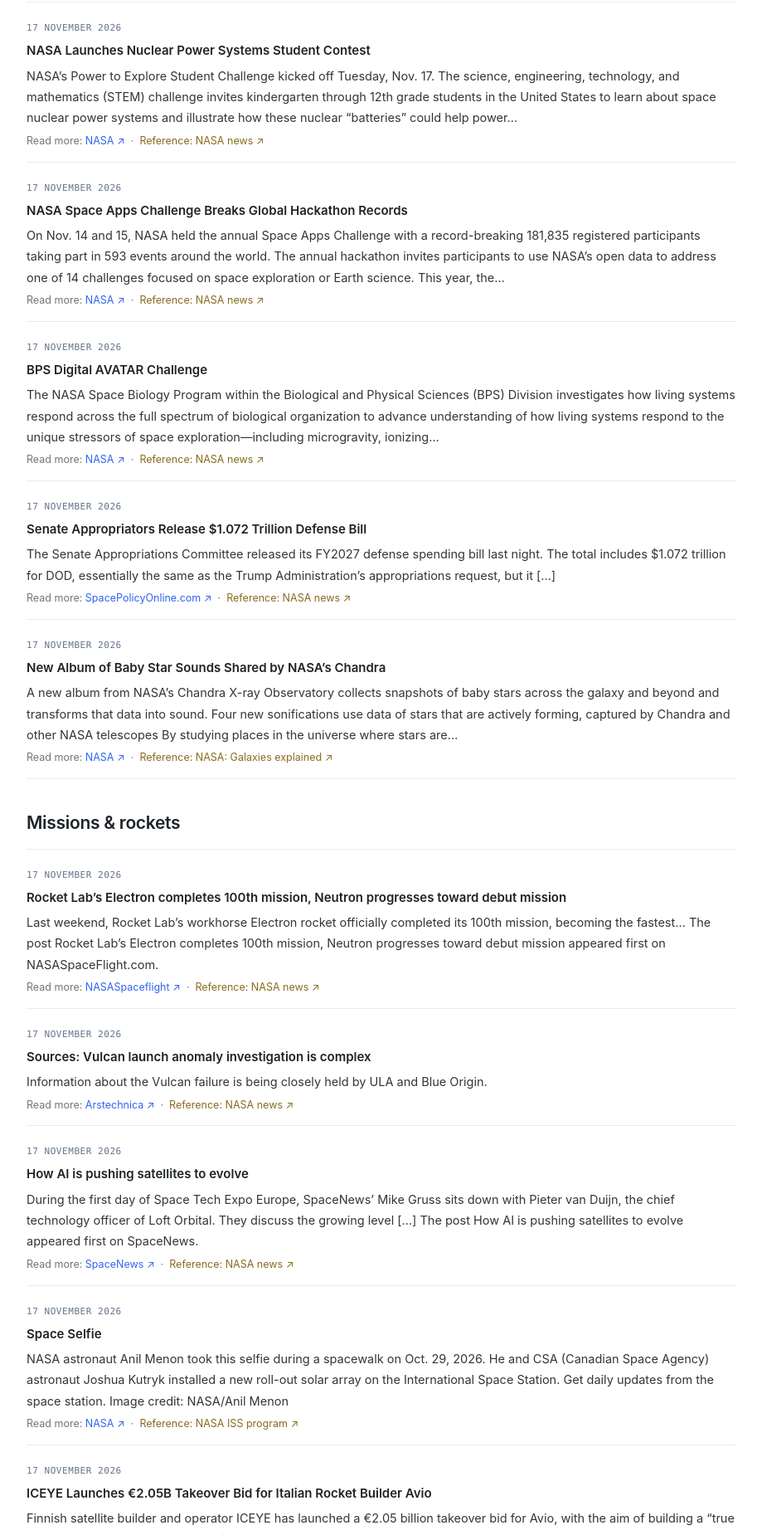
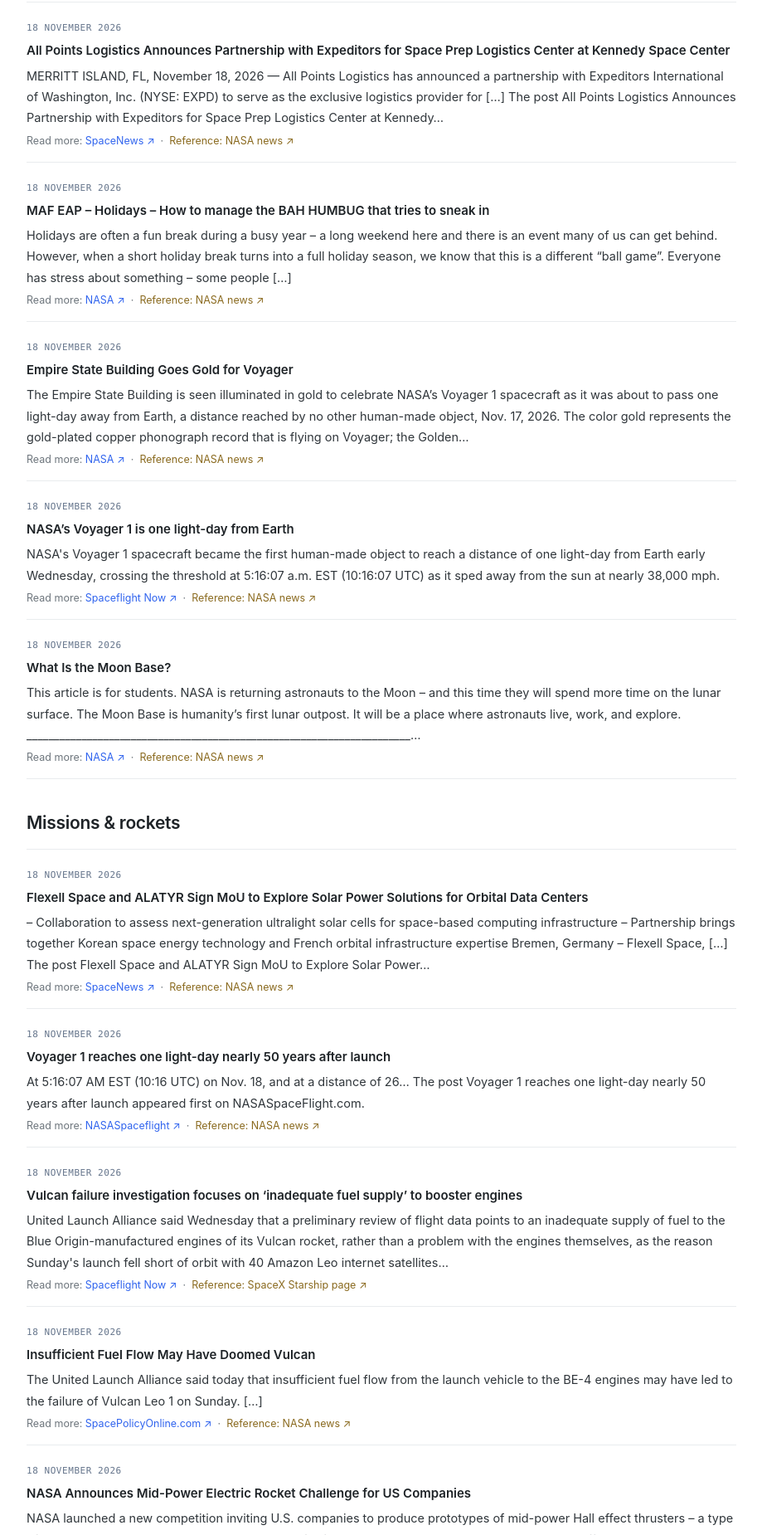
Before and after one commit to mais-pac/mais-pac.github.io, a website: page news/index.html in a window 1280 px wide. Shown: the part 950-2800 px from the top of the page at 83% size, without its empty margins (340-1259 px from the left). Drawn offline with Linux system fonts and the light colour scheme.

Commit message:
Auto-refresh News page [skip ci]

```diff
--- a/news/index.html
+++ b/news/index.html
@@ -72,7 +72,7 @@
     <main id="main-content" class="teaching-main">
       <h2 class="page-title">Sky &amp; Space News</h2>
       <p class="auto-refresh-badge"><span class="nav-live-dot" aria-hidden="true"></span> Refreshes automatically every day — no manual editing</p>
-      <p class="lead">What is happening above us and around the industry — pulled in automatically from NASA and the Spaceflight News API, then organised for club discussions. Last refreshed 18 November 2026 · 07:43 Ulaanbaatar time. Every item links to its source, plus a second reference so you can read deeper and form your own opinion.</p>
+      <p class="lead">What is happening above us and around the industry — pulled in automatically from NASA and the Spaceflight News API, then organised for club discussions. Last refreshed 19 November 2026 · 07:44 Ulaanbaatar time. Every item links to its source, plus a second reference so you can read deeper and form your own opinion.</p>
 
       <section aria-labelledby="wonder-title">
         <h2 id="wonder-title" class="sr-only-heading">Today's Cosmic Wonder</h2>
@@ -95,34 +95,35 @@
         <h2 id="astro-title">Astronomy &amp; space science</h2>
         <ul class="news-list">
           <li>
-            <span class="news-date">17 November 2026</span>
-            <h4>NASA Launches Nuclear Power Systems Student Contest</h4>
-            <p>NASA’s Power to Explore Student Challenge kicked off Tuesday, Nov. 17. The science, engineering, technology, and mathematics (STEM) challenge invites kindergarten through 12th grade students in the United States to learn about space nuclear power systems and illustrate how these nuclear “batteries” could help power…</p>
-            <p class="news-src">Read more: <a href="https://science.nasa.gov/centers-and-facilities/glenn/nasa-launches-nuclear-power-systems-student-contest/" target="_blank" rel="noopener">NASA ↗</a> &nbsp;·&nbsp; <a class="news-ref" href="https://www.nasa.gov/news/" target="_blank" rel="noopener">Reference: NASA news ↗</a></p>
+            <span class="news-date">18 November 2026</span>
+            <h4>All Points Logistics Announces Partnership with Expeditors for Space Prep Logistics Center at Kennedy Space Center</h4>
+            <p>MERRITT ISLAND, FL, November 18, 2026 — All Points Logistics has announced a partnership with Expeditors International of Washington, Inc. (NYSE: EXPD) to serve as the exclusive logistics provider for […]
+The post All Points Logistics Announces Partnership with Expeditors for Space Prep Logistics Center at Kennedy…</p>
+            <p class="news-src">Read more: <a href="https://spacenews.com/all-points-logistics-announces-partnership-with-expeditors-for-space-prep-logistics-center-at-kennedy-space-center/" target="_blank" rel="noopener">SpaceNews ↗</a> &nbsp;·&nbsp; <a class="news-ref" href="https://www.nasa.gov/news/" target="_blank" rel="noopener">Reference: NASA news ↗</a></p>
           </li>
           <li>
-            <span class="news-date">17 November 2026</span>
-            <h4>NASA Space Apps Challenge Breaks Global Hackathon Records</h4>
-            <p>On Nov. 14 and 15, NASA held the annual Space Apps Challenge with a record-breaking 181,835 registered participants taking part in 593 events around the world. The annual hackathon invites participants to use NASA’s open data to address one of 14 challenges focused on space exploration or Earth science. This year, the…</p>
-            <p class="news-src">Read more: <a href="https://science.nasa.gov/open-science/nasa-space-apps-challenge-breaks-global-hackathon-records/" target="_blank" rel="noopener">NASA ↗</a> &nbsp;·&nbsp; <a class="news-ref" href="https://www.nasa.gov/news/" target="_blank" rel="noopener">Reference: NASA news ↗</a></p>
+            <span class="news-date">18 November 2026</span>
+            <h4>MAF EAP – Holidays – How to manage the BAH HUMBUG that tries to sneak in</h4>
+            <p>Holidays are often a fun break during a busy year – a long weekend here and there is an event many of us can get behind.  However, when a short holiday break turns into a full holiday season, we know that this is a different “ball game”. Everyone has stress about something – some people […]</p>
+            <p class="news-src">Read more: <a href="https://www.nasa.gov/centers-and-facilities/michoud/maf-eap/maf-eap-holidays-how-to-manage-the-bah-humbug-that-tries-to-sneak-in/" target="_blank" rel="noopener">NASA ↗</a> &nbsp;·&nbsp; <a class="news-ref" href="https://www.nasa.gov/news/" target="_blank" rel="noopener">Reference: NASA news ↗</a></p>
           </li>
           <li>
-            <span class="news-date">17 November 2026</span>
-            <h4>BPS Digital AVATAR Challenge</h4>
-            <p>The NASA Space Biology Program within the Biological and Physical Sciences (BPS) Division investigates how living systems respond across the full spectrum of biological organization to advance understanding of how living systems respond to the unique stressors of space exploration—including microgravity, ionizing…</p>
-            <p class="news-src">Read more: <a href="https://www.nasa.gov/directorates/stmd/prizes-challenges-crowdsourcing-program/center-of-excellence-for-collaborative-innovation-coeci/bps-digital-avatar-challenge/" target="_blank" rel="noopener">NASA ↗</a> &nbsp;·&nbsp; <a class="news-ref" href="https://www.nasa.gov/news/" target="_blank" rel="noopener">Reference: NASA news ↗</a></p>
+            <span class="news-date">18 November 2026</span>
+            <h4>Empire State Building Goes Gold for Voyager</h4>
+            <p>The Empire State Building is seen illuminated in gold to celebrate NASA’s Voyager 1 spacecraft as it was about to pass one light-day away from Earth, a distance reached by no other human-made object, Nov. 17, 2026. The color gold represents the gold-plated copper phonograph record that is flying on Voyager; the Golden…</p>
+            <p class="news-src">Read more: <a href="https://www.nasa.gov/image-article/empire-state-building-goes-gold-for-voyager/" target="_blank" rel="noopener">NASA ↗</a> &nbsp;·&nbsp; <a class="news-ref" href="https://www.nasa.gov/news/" target="_blank" rel="noopener">Reference: NASA news ↗</a></p>
           </li>
           <li>
-            <span class="news-date">17 November 2026</span>
-            <h4>Senate Appropriators Release $1.072 Trillion Defense Bill</h4>
-            <p>The Senate Appropriations Committee released its FY2027 defense spending bill last night. The total includes $1.072 trillion for DOD, essentially the same as the Trump Administration’s appropriations request, but it […]</p>
-            <p class="news-src">Read more: <a href="https://spacepolicyonline.com/news/senate-appropriators-release-1-072-trillion-defense-bill/" target="_blank" rel="noopener">SpacePolicyOnline.com ↗</a> &nbsp;·&nbsp; <a class="news-ref" href="https://www.nasa.gov/news/" target="_blank" rel="noopener">Reference: NASA news ↗</a></p>
+            <span class="news-date">18 November 2026</span>
+            <h4>NASA’s Voyager 1 is one light-day from Earth</h4>
+            <p>NASA's Voyager 1 spacecraft became the first human-made object to reach a distance of one light-day from Earth early Wednesday, crossing the threshold at 5:16:07 a.m. EST (10:16:07 UTC) as it sped away from the sun at nearly 38,000 mph.</p>
+            <p class="news-src">Read more: <a href="https://spaceflightnow.com/2026/11/18/nasas-voyager-1-is-one-light-day-from-earth/" target="_blank" rel="noopener">Spaceflight Now ↗</a> &nbsp;·&nbsp; <a class="news-ref" href="https://www.nasa.gov/news/" target="_blank" rel="noopener">Reference: NASA news ↗</a></p>
           </li>
           <li>
-            <span class="news-date">17 November 2026</span>
-            <h4>New Album of Baby Star Sounds Shared by NASA’s Chandra</h4>
-            <p>A new album from NASA’s Chandra X-ray Observatory collects snapshots of baby stars across the galaxy and beyond and transforms that data into sound. Four new sonifications use data of stars that are actively forming, captured by Chandra and other NASA telescopes By studying places in the universe where stars are…</p>
-            <p class="news-src">Read more: <a href="https://science.nasa.gov/missions/chandra/new-album-of-baby-star-sounds-shared-by-nasas-chandra/" target="_blank" rel="noopener">NASA ↗</a> &nbsp;·&nbsp; <a class="news-ref" href="https://science.nasa.gov/universe/galaxies/" target="_blank" rel="noopener">Reference: NASA: Galaxies explained ↗</a></p>
+            <span class="news-date">18 November 2026</span>
+            <h4>What Is the Moon Base?</h4>
+            <p>This article is for students. NASA is returning astronauts to the Moon – and this time they will spend more time on the lunar surface. The Moon Base is humanity’s first lunar outpost. It will be a place where astronauts live, work, and explore. ______________________________________________________________________…</p>
+            <p class="news-src">Read more: <a href="https://www.nasa.gov/learning-resources/for-kids-and-students/what-is-the-moon-base/" target="_blank" rel="noopener">NASA ↗</a> &nbsp;·&nbsp; <a class="news-ref" href="https://www.nasa.gov/news/" target="_blank" rel="noopener">Reference: NASA news ↗</a></p>
           </li>
         </ul>
       </section>
@@ -131,36 +132,36 @@
         <h2 id="missions-title">Missions &amp; rockets</h2>
         <ul class="news-list">
           <li>
-            <span class="news-date">17 November 2026</span>
-            <h4>Rocket Lab’s Electron completes 100th mission, Neutron progresses toward debut mission</h4>
-            <p>Last weekend, Rocket Lab’s workhorse Electron rocket officially completed its 100th mission, becoming the fastest…
-The post Rocket Lab’s Electron completes 100th mission, Neutron progresses toward debut mission appeared first on NASASpaceFlight.com.</p>
-            <p class="news-src">Read more: <a href="https://www.nasaspaceflight.com/2026/11/rocket-lab-update-1126/" target="_blank" rel="noopener">NASASpaceflight ↗</a> &nbsp;·&nbsp; <a class="news-ref" href="https://www.nasa.gov/news/" target="_blank" rel="noopener">Reference: NASA news ↗</a></p>
+            <span class="news-date">18 November 2026</span>
+            <h4>Flexell Space and ALATYR Sign MoU to Explore Solar Power Solutions for Orbital Data Centers</h4>
+            <p>– Collaboration to assess next-generation ultralight solar cells for space-based computing infrastructure – Partnership brings together Korean space energy technology and French orbital infrastructure expertise Bremen, Germany – Flexell Space, […]
+The post Flexell Space and ALATYR Sign MoU to Explore Solar Power…</p>
+            <p class="news-src">Read more: <a href="https://spacenews.com/flexell-space-and-alatyr-sign-mou-to-explore-solar-power-solutions-for-orbital-data-centers/" target="_blank" rel="noopener">SpaceNews ↗</a> &nbsp;·&nbsp; <a class="news-ref" href="https://www.nasa.gov/news/" target="_blank" rel="noopener">Reference: NASA news ↗</a></p>
           </li>
           <li>
-            <span class="news-date">17 November 2026</span>
-            <h4>Sources: Vulcan launch anomaly investigation is complex</h4>
-            <p>Information about the Vulcan failure is being closely held by ULA and Blue Origin.</p>
-            <p class="news-src">Read more: <a href="https://arstechnica.com/space/2026/11/sources-vulcan-launch-anomaly-investigation-is-complex/" target="_blank" rel="noopener">Arstechnica ↗</a> &nbsp;·&nbsp; <a class="news-ref" href="https://www.nasa.gov/news/" target="_blank" rel="noopener">Reference: NASA news ↗</a></p>
+            <span class="news-date">18 November 2026</span>
+            <h4>Voyager 1 reaches one light-day nearly 50 years after launch</h4>
+            <p>At 5:16:07 AM EST (10:16 UTC) on Nov. 18, and at a distance of 26…
+The post Voyager 1 reaches one light-day nearly 50 years after launch appeared first on NASASpaceFlight.com.</p>
+            <p class="news-src">Read more: <a href="https://www.nasaspaceflight.com/2026/11/voyager-1-light-day/" target="_blank" rel="noopener">NASASpaceflight ↗</a> &nbsp;·&nbsp; <a class="news-ref" href="https://www.nasa.gov/news/" target="_blank" rel="noopener">Reference: NASA news ↗</a></p>
           </li>
           <li>
-            <span class="news-date">17 November 2026</span>
-            <h4>How AI is pushing satellites to evolve</h4>
-            <p>During the first day of Space Tech Expo Europe, SpaceNews’ Mike Gruss sits down with Pieter van Duijn, the chief technology officer of Loft Orbital. They discuss the growing level […]
-The post How AI is pushing satellites to evolve appeared first on SpaceNews.</p>
-            <p class="news-src">Read more: <a href="https://spacenews.com/how-ai-is-pushing-satellites-to-evolve/" target="_blank" rel="noopener">SpaceNews ↗</a> &nbsp;·&nbsp; <a class="news-ref" href="https://www.nasa.gov/news/" target="_blank" rel="noopener">Reference: NASA news ↗</a></p>
+            <span class="news-date">18 November 2026</span>
+            <h4>Vulcan failure investigation focuses on ‘inadequate fuel supply’ to booster engines</h4>
+            <p>United Launch Alliance said Wednesday that a preliminary review of flight data points to an inadequate supply of fuel to the Blue Origin-manufactured engines of its Vulcan rocket, rather than a problem with the engines themselves, as the reason Sunday's launch fell short of orbit with 40 Amazon Leo internet satellites…</p>
+            <p class="news-src">Read more: <a href="https://spaceflightnow.com/2026/11/18/vulcan-failure-investigation-focuses-on-inadequate-fuel-supply-to-booster-engines/" target="_blank" rel="noopener">Spaceflight Now ↗</a> &nbsp;·&nbsp; <a class="news-ref" href="https://www.spacex.com/vehicles/starship/" target="_blank" rel="noopener">Reference: SpaceX Starship page ↗</a></p>
           </li>
           <li>
-            <span class="news-date">17 November 2026</span>
-            <h4>Space Selfie</h4>
-            <p>NASA astronaut Anil Menon took this selfie during a spacewalk on Oct. 29, 2026. He and CSA (Canadian Space Agency) astronaut Joshua Kutryk installed a new roll-out solar array on the International Space Station. Get daily updates from the space station. Image credit: NASA/Anil Menon</p>
-            <p class="news-src">Read more: <a href="https://www.nasa.gov/image-article/space-selfie-2/" target="_blank" rel="noopener">NASA ↗</a> &nbsp;·&nbsp; <a class="news-ref" href="https://www.nasa.gov/mission/international-space-station/" target="_blank" rel="noopener">Reference: NASA ISS program ↗</a></p>
+            <span class="news-date">18 November 2026</span>
+            <h4>Insufficient Fuel Flow May Have Doomed Vulcan</h4>
+            <p>The United Launch Alliance said today that insufficient fuel flow from the launch vehicle to the BE-4 engines may have led to the failure of Vulcan Leo 1 on Sunday. […]</p>
+            <p class="news-src">Read more: <a href="https://spacepolicyonline.com/news/insufficient-fuel-flow-may-have-doomed-vulcan/" target="_blank" rel="noopener">SpacePolicyOnline.com ↗</a> &nbsp;·&nbsp; <a class="news-ref" href="https://www.nasa.gov/news/" target="_blank" rel="noopener">Reference: NASA news ↗</a></p>
           </li>
           <li>
-            <span class="news-date">17 November 2026</span>
-            <h4>ICEYE Launches €2.05B Takeover Bid for Italian Rocket Builder Avio</h4>
-            <p>Finnish satellite builder and operator ICEYE has launched a €2.05 billion takeover bid for Avio, with the aim of building a “true European sovereign space and defense champion.” The company has also outlined plans to invest an additional €1 billion in Italy if the acquisition goes through. On 17 November, ICEYE’s…</p>
-            <p class="news-src">Read more: <a href="https://europeanspaceflight.com/iceye-launches-e2-05b-takeover-bid-for-italian-rocket-builder-avio/" target="_blank" rel="noopener">European Spaceflight ↗</a> &nbsp;·&nbsp; <a class="news-ref" href="https://www.nasa.gov/news/" target="_blank" rel="noopener">Reference: NASA news ↗</a></p>
+            <span class="news-date">18 November 2026</span>
+            <h4>NASA Announces Mid-Power Electric Rocket Challenge for US Companies</h4>
+            <p>NASA launched a new competition inviting U.S. companies to produce prototypes of mid-power Hall effect thrusters – a type of electric propulsion system considered crucial for future space operations and exploration. Hall effect thrusters use an electric field to accelerate a propellant gas, producing efficient thrust…</p>
+            <p class="news-src">Read more: <a href="https://www.nasa.gov/directorates/stmd/prizes-challenges-crowdsourcing-program/nasa-announces-mid-power-electric-rocket-challenge-for-us-companies/" target="_blank" rel="noopener">NASA ↗</a> &nbsp;·&nbsp; <a class="news-ref" href="https://www.nasa.gov/news/" target="_blank" rel="noopener">Reference: NASA news ↗</a></p>
           </li>
         </ul>
       </section>
@@ -169,16 +170,16 @@ The post How AI is pushing satellites to evolve appeared first on SpaceNews.</p>
         <h2 id="musk-title">Elon Musk &amp; SpaceX</h2>
         <ul class="news-list">
           <li>
+            <span class="news-date">18 November 2026</span>
+            <h4>NASA Sets Coverage for Northrop Grumman CRS-25 Launch, Prelaunch</h4>
+            <p>NASA, Northrop Grumman, and SpaceX are targeting no earlier than 10:47 a.m. EST, Sunday, Nov. 29, for the next launch delivering science investigations, supplies, and equipment to the International Space Station. The agency also will hold a prelaunch media teleconference on Monday, Nov. 23. Filled with approximately…</p>
+            <p class="news-src">Read more: <a href="https://www.nasa.gov/news-release/nasa-sets-coverage-for-northrop-grumman-crs-25-launch-prelaunch/" target="_blank" rel="noopener">NASA ↗</a> &nbsp;·&nbsp; <a class="news-ref" href="https://www.spacex.com/" target="_blank" rel="noopener">Reference: SpaceX ↗</a></p>
+          </li>
+          <li>
             <span class="news-date">17 November 2026</span>
             <h4>NASA to Cover 35th SpaceX Resupply Mission Space Station Departure</h4>
             <p>NASA and its international partners are set to receive scientific research samples and hardware as a SpaceX Dragon spacecraft departs the International Space Station no earlier than Wednesday, Nov. 18, for its return to Earth. Pending weather conditions, the Dragon spacecraft will undock from the Harmony module’s…</p>
             <p class="news-src">Read more: <a href="https://www.nasa.gov/news-release/nasa-to-cover-35th-spacex-resupply-mission-space-station-departure/" target="_blank" rel="noopener">NASA ↗</a> &nbsp;·&nbsp; <a class="news-ref" href="https://www.spacex.com/" target="_blank" rel="noopener">Reference: SpaceX ↗</a></p>
-          </li>
-          <li>
-            <span class="news-date">16 November 2026</span>
-            <h4>UK MOD Defends Satcom Resilience Amid SpaceX Starshield Concerns</h4>
-            <p>The UK government has defended the resilience of its satellite-based military communications, saying that while it uses SpaceX’s Starshield service, it does not depend on any single commercial provider for critical communications. The assurance comes amid concerns about reliance on SpaceX after it emerged that…</p>
-            <p class="news-src">Read more: <a href="https://europeanspaceflight.com/uk-mod-defends-satcom-resilience-amid-spacex-starshield-concerns/" target="_blank" rel="noopener">European Spaceflight ↗</a> &nbsp;·&nbsp; <a class="news-ref" href="https://www.spacex.com/" target="_blank" rel="noopener">Reference: SpaceX ↗</a></p>
           </li>
         </ul>
       </section>
```
